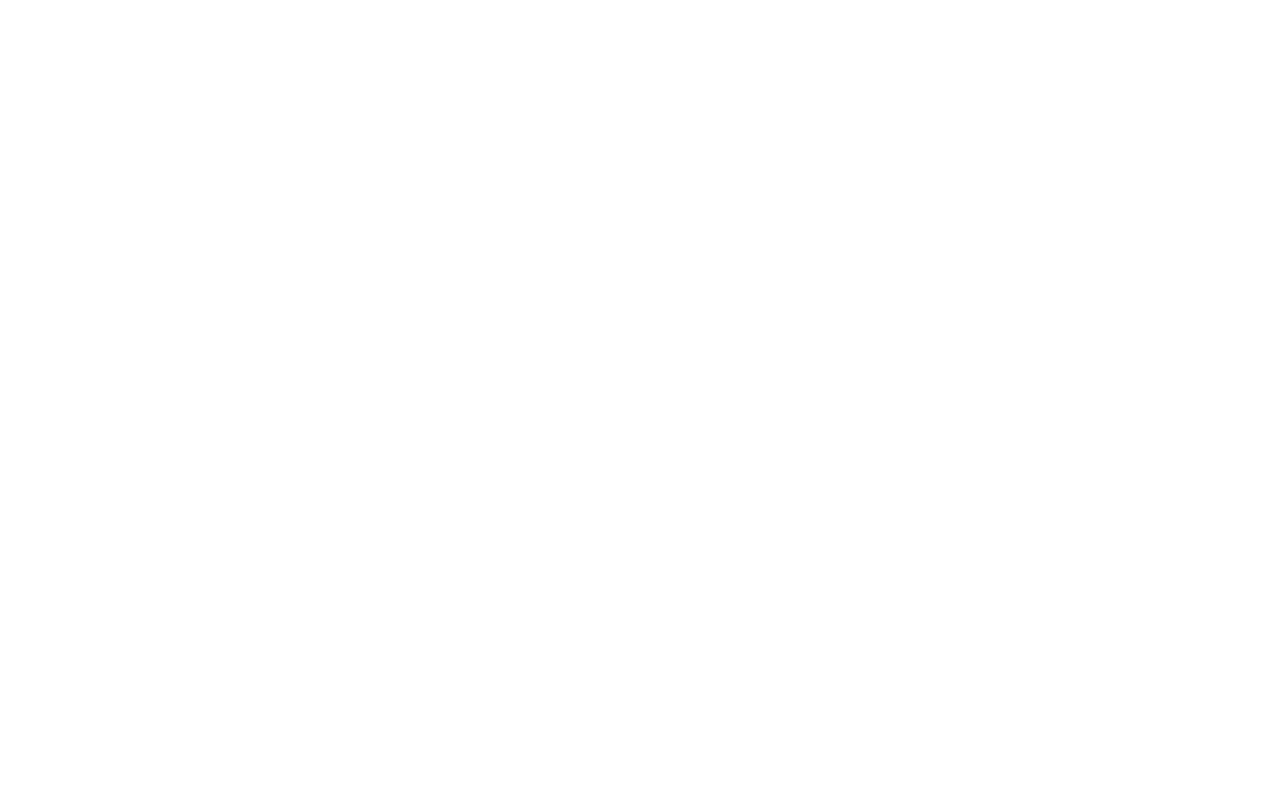
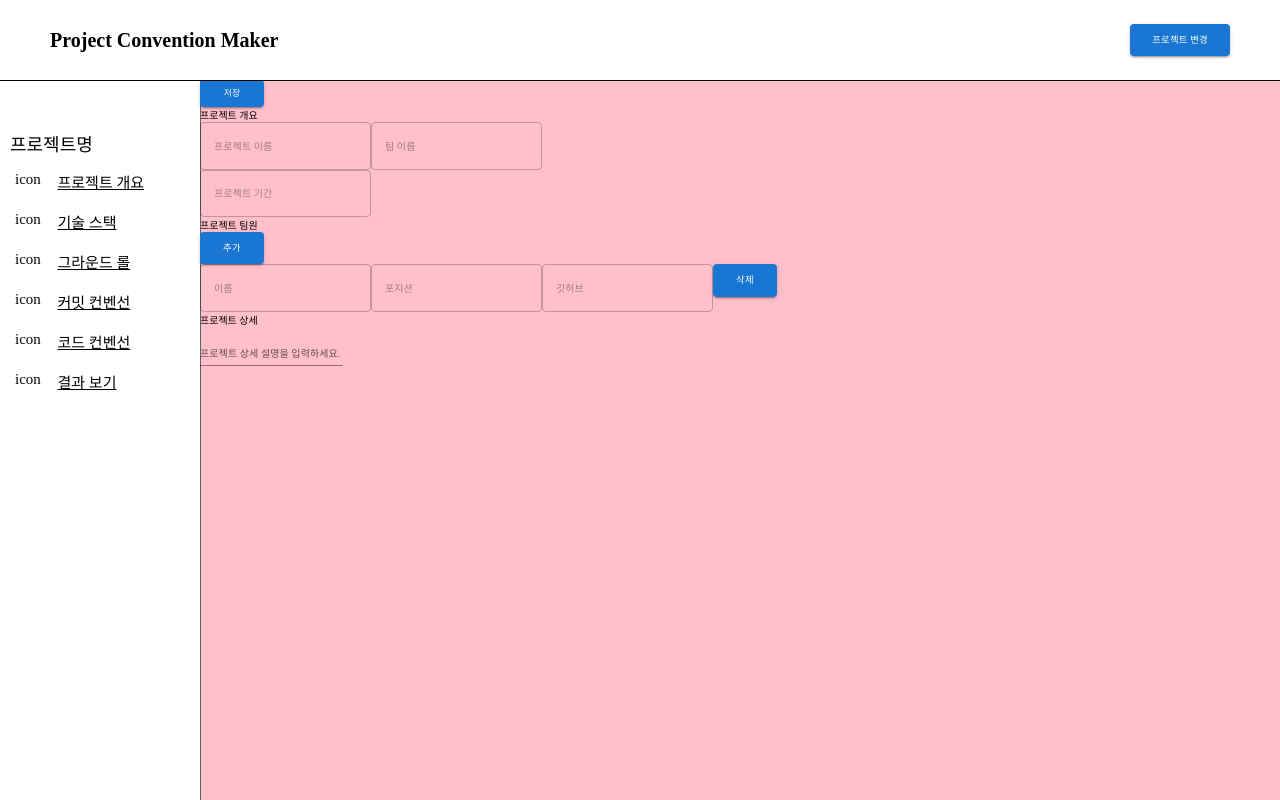
Before and after one commit to projectconventionmaker/project_convention_maker, a React (Vite) app: page /overview in a window 1280 px wide. Before the commit this address had no page. Built offline with nearby package versions, Linux system fonts and the light colour scheme.

Commit message:
Feat: layout 컴포넌트 구현
- Co-authored-by: kes-knows-nothing <allinpositive@gmail.com>
- Co-authored-by: a-honey <a-honey0512@gmail.com>

```diff
--- a/src/App.tsx
+++ b/src/App.tsx
@@ -1,7 +1,15 @@
+import { BrowserRouter } from 'react-router-dom';
 import Router from './Router';
+import Layout from './components/layout/Layout';
 
 function App() {
-  return <Router />;
+  return (
+    <BrowserRouter>
+      <Layout>
+        <Router />
+      </Layout>
+    </BrowserRouter>
+    )
 }
 
 export default App;
--- a/src/Router.tsx
+++ b/src/Router.tsx
@@ -1,18 +1,19 @@
-import { Routes, Route, BrowserRouter } from 'react-router-dom';
+import { Routes, Route } from 'react-router-dom';
 import MainPage from './pages/MainPage';
 import IntroPage from './pages/IntroPage';
 import ResultPage from './pages/ResultPage';
+import Stack from './components/Stack';
+import Overview from './components/Overview';
 
 
 const Router = () => {
   return (
-    <BrowserRouter>
       <Routes>
-        <Route path="/" element={<MainPage />} />
+        <Route path="/" element={<IntroPage />} />
+        <Route path="/overview" element={<Overview />} />
+        <Route path="/stack" element={<Stack />} />
         <Route path="/result" element={<ResultPage />} />
-        <Route path="/intro" element={<IntroPage />} />
       </Routes>
-    </BrowserRouter>
   );
 };
 
--- /dev/null
+++ b/src/components/Button.tsx
@@ -0,0 +1,9 @@
+import { Button } from "@mui/material";
+
+const SaveButton = ({ onClick }: { onClick: () => void}) => {
+    return (
+        <Button variant="contained" onClick={onClick}>저장</Button>
+    );
+};
+
+export default SaveButton;
--- a/src/components/Overview.tsx
+++ b/src/components/Overview.tsx
@@ -5,6 +5,7 @@
 import { useState } from 'react';
 import { Button } from '@mui/material';
 import { nanoid } from 'nanoid';
+import SaveButton from './Button';
 
 const PROJECT_INITIAL_DATA = {
   project_name: '프로젝트 이름',
@@ -51,6 +52,7 @@
 
   return (
     <form className={styles.container}>
+      <SaveButton onClick={handleSubmit} />
       <div className={styles.boxWrapper}>
         <div className={styles.boxTitle}>프로젝트 개요</div>
         <div>
--- /dev/null
+++ b/src/components/layout/Layout.tsx
@@ -0,0 +1,15 @@
+import { ReactNode } from 'react'
+import Nav from './navbar/Nav'
+import Header from './header/Header'
+
+const Layout = ({children}: {children: ReactNode}) => {
+  return (
+    <main>
+        <Nav />
+        <Header />
+        {children}
+    </main>
+  )
+}
+
+export default Layout
--- a/src/components/layout/Header.module.scss
+++ b/src/components/layout/header/Header.module.scss
@@ -9,6 +9,7 @@
   height: 8rem;
   padding: 0 5rem;
   z-index: 999;
+  background-color: white;
   border-bottom: 1px solid black;
   div {
     font-size: 2rem;
--- a/src/components/layout/Header.tsx
+++ b/src/components/layout/header/Header.tsx
@@ -1,15 +1,18 @@
 import { Button } from '@mui/material';
 import styles from './Header.module.scss';
 import { Outlet } from 'react-router-dom';
+import { Link } from 'react-router-dom';
 
 const Header = () => {
   return (
     <>
       <header className={styles.container}>
         <div>Project Convention Maker</div>
-        <Button size="large" variant="contained">
-          저장
-        </Button>
+        <Link to="intro">
+          <Button size="large" variant="contained">
+            프로젝트 변경
+          </Button>
+        </Link>
       </header>
       <Outlet />
     </>
--- a/src/components/layout/Nav.tsx
+++ b/src/components/layout/navbar/Nav.tsx
@@ -5,8 +5,8 @@
 import { nanoid } from 'nanoid';
 
 const NAVLIST = [
-  { to: '#', name: '프로젝트 개요' },
-  { to: '#', name: '기술 스택' },
+  { to: '/overview', name: '프로젝트 개요' },
+  { to: '/stack', name: '기술 스택' },
   { to: '#', name: '그라운드 롤' },
   { to: '#', name: '커밋 컨벤선' },
   { to: '#', name: '코드 컨벤선' },
@@ -21,15 +21,10 @@
           <div className={styles.projectName}>프로젝트명</div>
           <div>
             {NAVLIST.map(item => (
-              <NavItem name={item.name} key={nanoid()}/>
+              <NavItem name={item.name} key={nanoid()} path={item.to}/>
             ))}
           </div>
         </div>
-        <Link to="intro">
-          <Button size="large" variant="contained">
-            프로젝트 변경
-          </Button>
-        </Link>
       </nav>
       <Outlet />
     </>
@@ -38,11 +33,11 @@
 
 export default Nav;
 
-const NavItem = ({ name }: { name: string }) => {
+const NavItem = ({ name, path }: { name: string; path: string }) => {
   return (
     <div className={styles.itemContainer}>
       <div>icon</div>
-      <Link to="#">{name}</Link>
+      <Link to={path}>{name}</Link>
     </div>
   );
 };
--- a/src/pages/MainPage.tsx
+++ b/src/pages/MainPage.tsx
@@ -1,6 +1,6 @@
 import Overview from '../components/Overview';
-import Header from '../components/layout/Header';
-import Nav from '../components/layout/Nav';
+import Header from '../components/layout/header/Header';
+import Nav from '../components/layout/navbar/Nav';
 
 const MainPage = () => {
   return (
```
Also changed, not shown: src/components/layout/navbar/Nav.module.scss (renamed from src/components/layout/Nav.module.scss).
